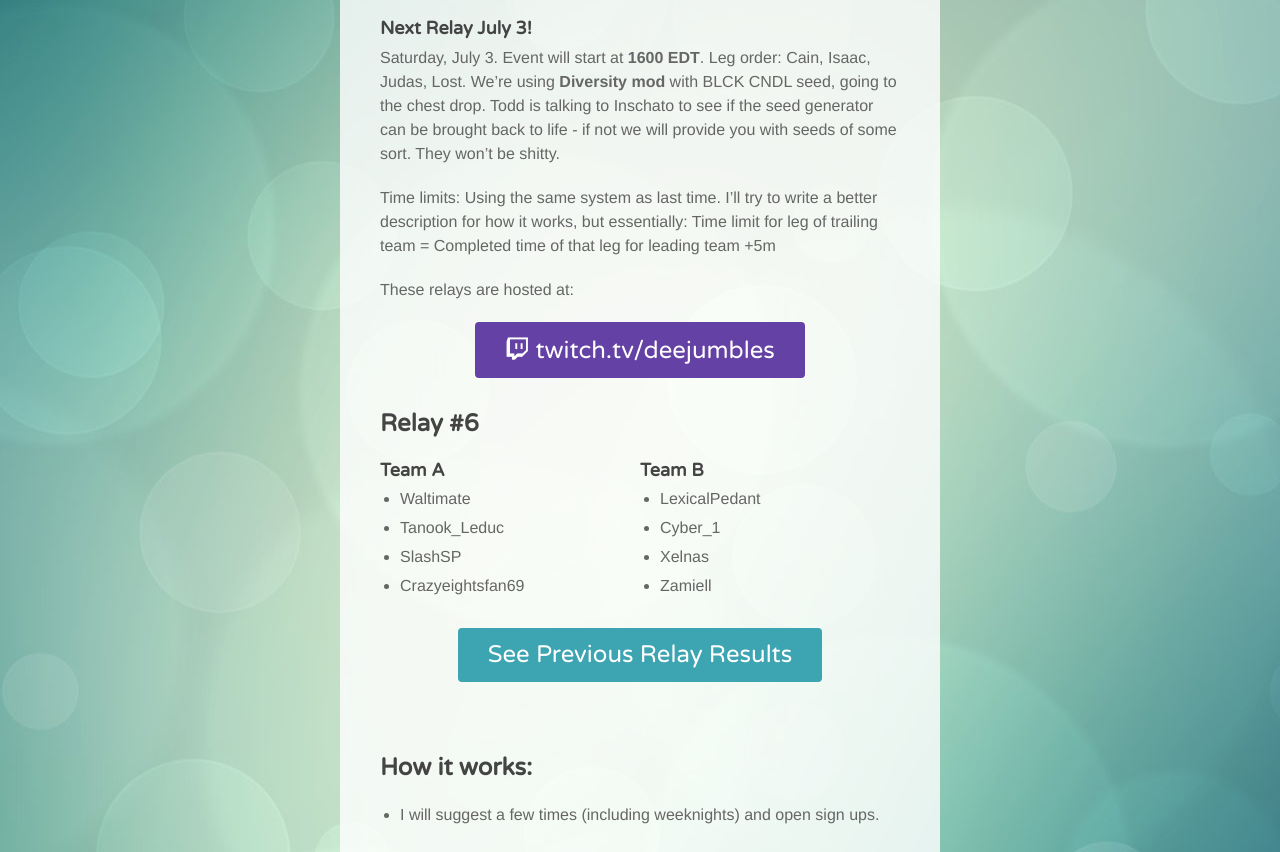
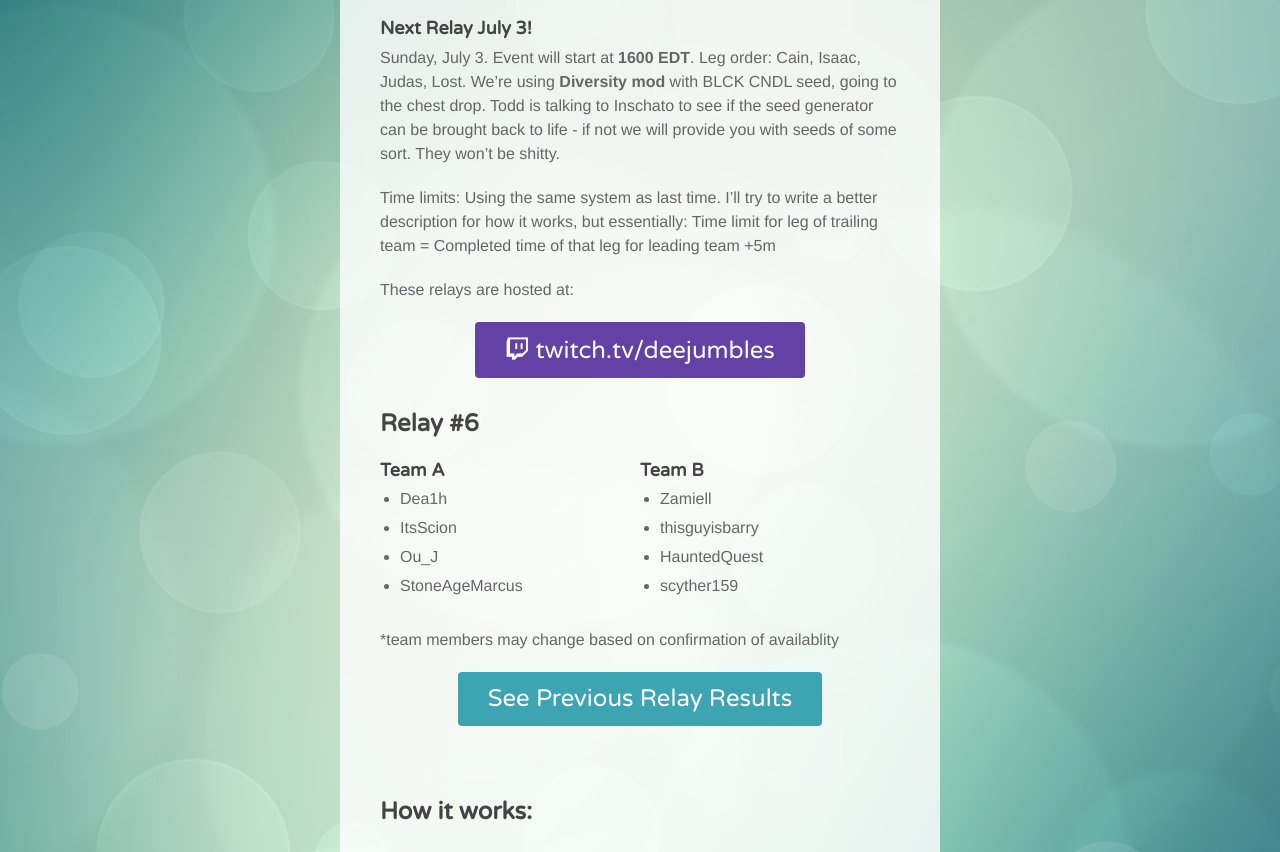
Before and after one commit to cranderveldt/deejumbles, a website: page rod/index.html in a window 1280 px wide. Shown: the part 715-1567 px from the top of the page. Drawn offline with Linux system fonts and the light colour scheme.

Commit message:
not the boss of me

```diff
--- a/rod/index.html
+++ b/rod/index.html
@@ -26,7 +26,7 @@
     <p>4 person (2 teams) relay races of the Binding of Isaac: Afterbirth. As of now, this is not a tourney format, just for-fun exhibition races. There’s no set schedule, but the goal is to not disrupt any actual tournaments that are occurring. Race time commitment is ~2 hours maximum. The format and rules of the relay will very likely change from one relay to the next (e.g. different characters, different mods, maybe some custom challenges). Please don't hesitate to send me any feedback or ideas.</p>
 
     <h3 class="h4">Next Relay July 3!</h3>
-    <p>Saturday, July 3. Event will start at <strong>1600 EDT</strong>. Leg order: Cain, Isaac, Judas, Lost. We’re using <strong>Diversity mod</strong> with BLCK CNDL seed, going to the chest drop. Todd is talking to Inschato to see if the seed generator can be brought back to life - if not we will provide you with seeds of some sort. They won’t be shitty.</p>
+    <p>Sunday, July 3. Event will start at <strong>1600 EDT</strong>. Leg order: Cain, Isaac, Judas, Lost. We’re using <strong>Diversity mod</strong> with BLCK CNDL seed, going to the chest drop. Todd is talking to Inschato to see if the seed generator can be brought back to life - if not we will provide you with seeds of some sort. They won’t be shitty.</p>
 
     <p>Time limits: Using the same system as last time. I’ll try to write a better description for how it works, but essentially: Time limit for leg of trailing team = Completed time of that leg for leading team +5m</p>
 
@@ -51,23 +51,25 @@
       <div class="flex-col-6">
         <h4 class="h4">Team A</h4>
         <ul class="compact">
-          <li>Waltimate</li>
-          <li>Tanook_Leduc</li>
-          <li>SlashSP</li>
-          <li>Crazyeightsfan69</li>
+          <li>Dea1h</li>
+          <li>ItsScion</li>
+          <li>Ou_J</li>
+          <li>StoneAgeMarcus</li>
         </ul>
       </div>
 
       <div class="flex-col-6">
         <h4 class="h4">Team B</h4>
         <ul class="compact">
-          <li>LexicalPedant</li>
-          <li>Cyber_1</li>
-          <li>Xelnas</li>
           <li>Zamiell</li>
+          <li>thisguyisbarry</li>
+          <li>HauntedQuest</li>
+          <li>scyther159</li>
         </ul>
       </div>
     </div>
+
+    <p>*team members may change based on confirmation of availablity</p>
 
     <div class="b-space-40 text-center">
       <a class="external-button internal-button" href="/rod/results.html">See Previous Relay Results</a>
```
